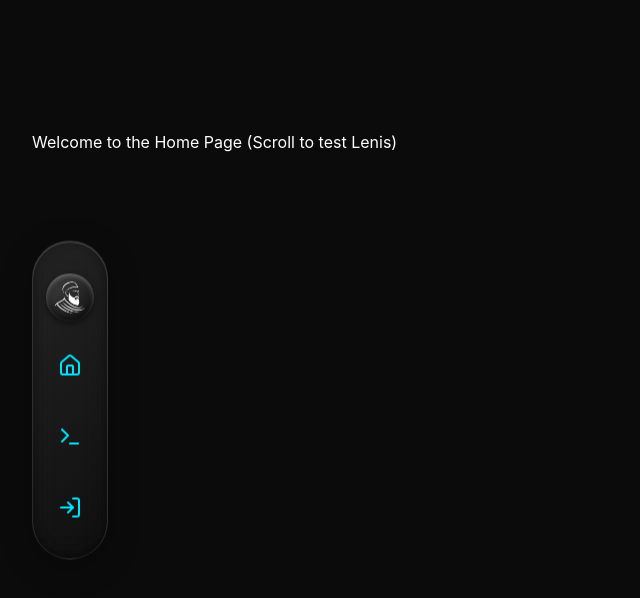
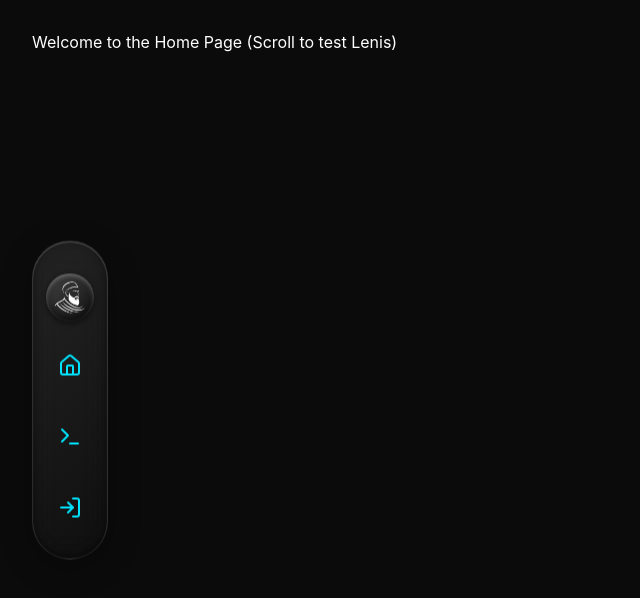
Before and after one commit to mongooseintown/TrashofCSE-Project, a React (Vite) app in the folder frontend/: page / in a window 1280 px wide. Shown: the top 598 px of the page, without its empty margins (0-640 px from the left). Built offline with nearby package versions, Linux system fonts and the light colour scheme.

Commit message:
Remove obsolete top padding from main container

```diff
--- a/frontend/src/App.jsx
+++ b/frontend/src/App.jsx
@@ -15,7 +15,7 @@ function App() {
         <div className="App">
           <Navbar />
 
-          <div style={{ paddingTop: '100px' }}> {/* Padding to prevent content from hiding behind fixed navbar */}
+          <div>
             <Routes>
               <Route path="/" element={<div style={{ padding: '2rem', height: '200vh' }}>Welcome to the Home Page (Scroll to test Lenis)</div>} />
               <Route path="/compilersegment-04" element={<CompilerSegment04 />} />
```
